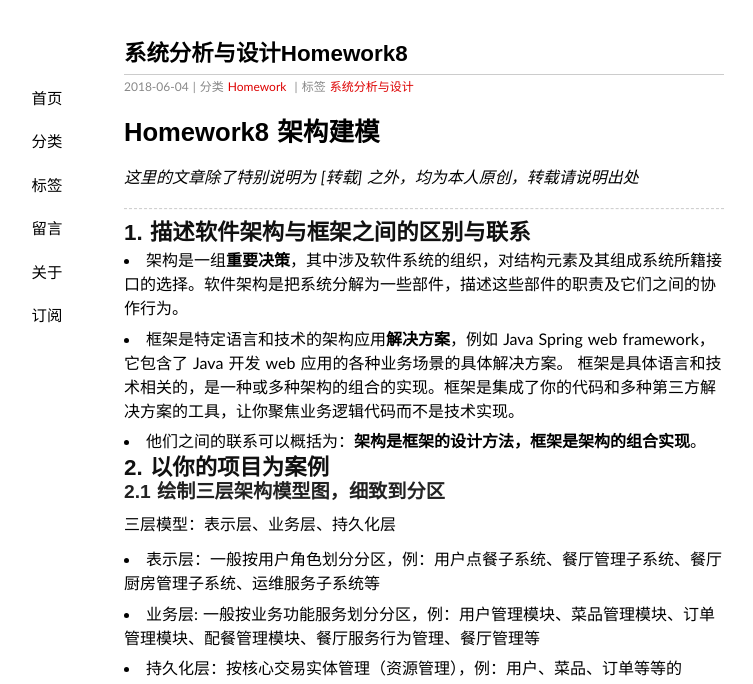
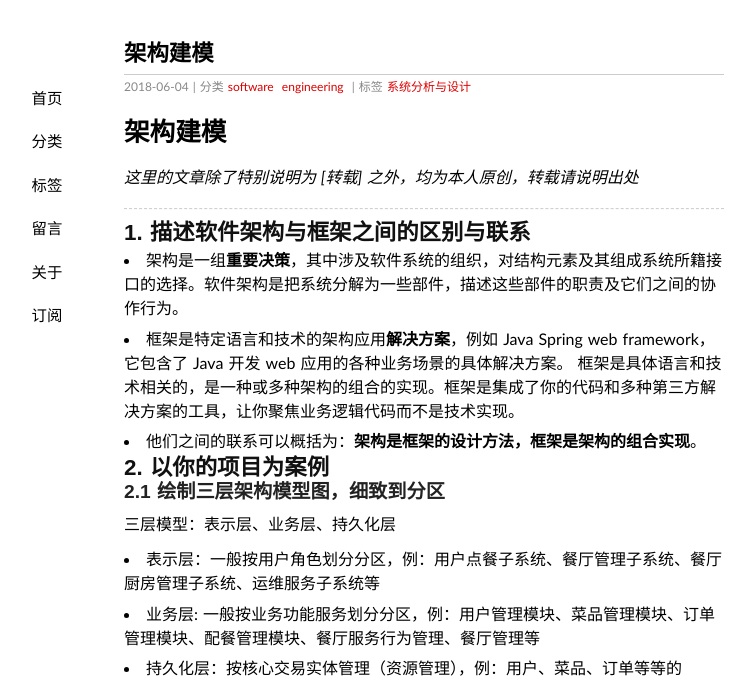
Before and after one commit to Dxiaocai666/Dxiaocai666.github.io, a Jekyll site: the page built from _posts/2018-06-04-homework8.md, in a window 1280 px wide, cut to the strip 0-684 px from the top of the page. Shown: the whole strip, without its empty margins (216-969 px from the left). Built offline with Jekyll 4.4.1, drawn with Linux system fonts in a browser that asks for light colours; comment, search, counter and statistics services are not loaded.

Commit message:
Update 2018-06-04-homework8.md

```diff
--- a/_posts/2018-06-04-homework8.md
+++ b/_posts/2018-06-04-homework8.md
@@ -1,12 +1,12 @@
 ---
 layout: post
-title: 系统分析与设计Homework8
+title: 架构建模
 date: 2018-06-4 20:00:10+00:00
-categories: Homework
+categories: software engineering
 tags: 系统分析与设计
 ---
 
-# Homework8 架构建模
+# 架构建模
 
 *这里的文章除了特别说明为 [转载] 之外，均为本人原创，转载请说明出处*
 
```
